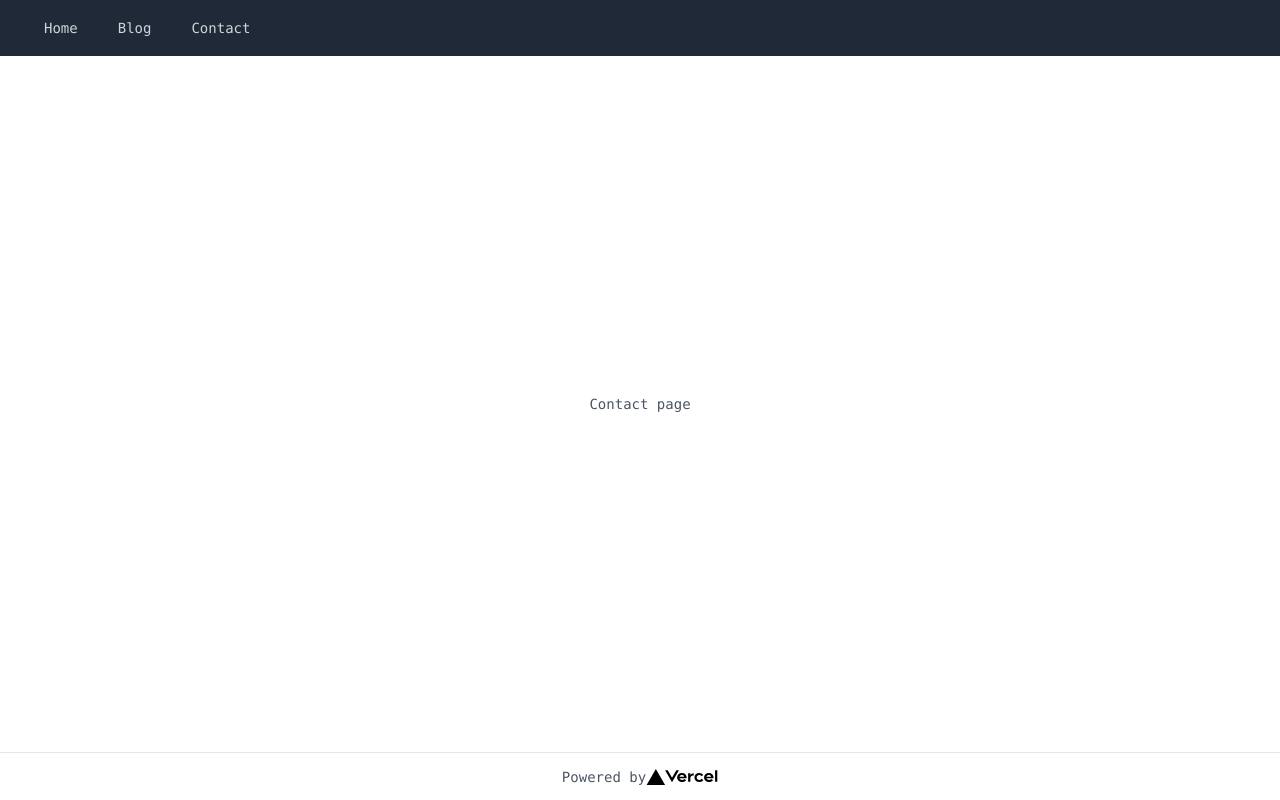
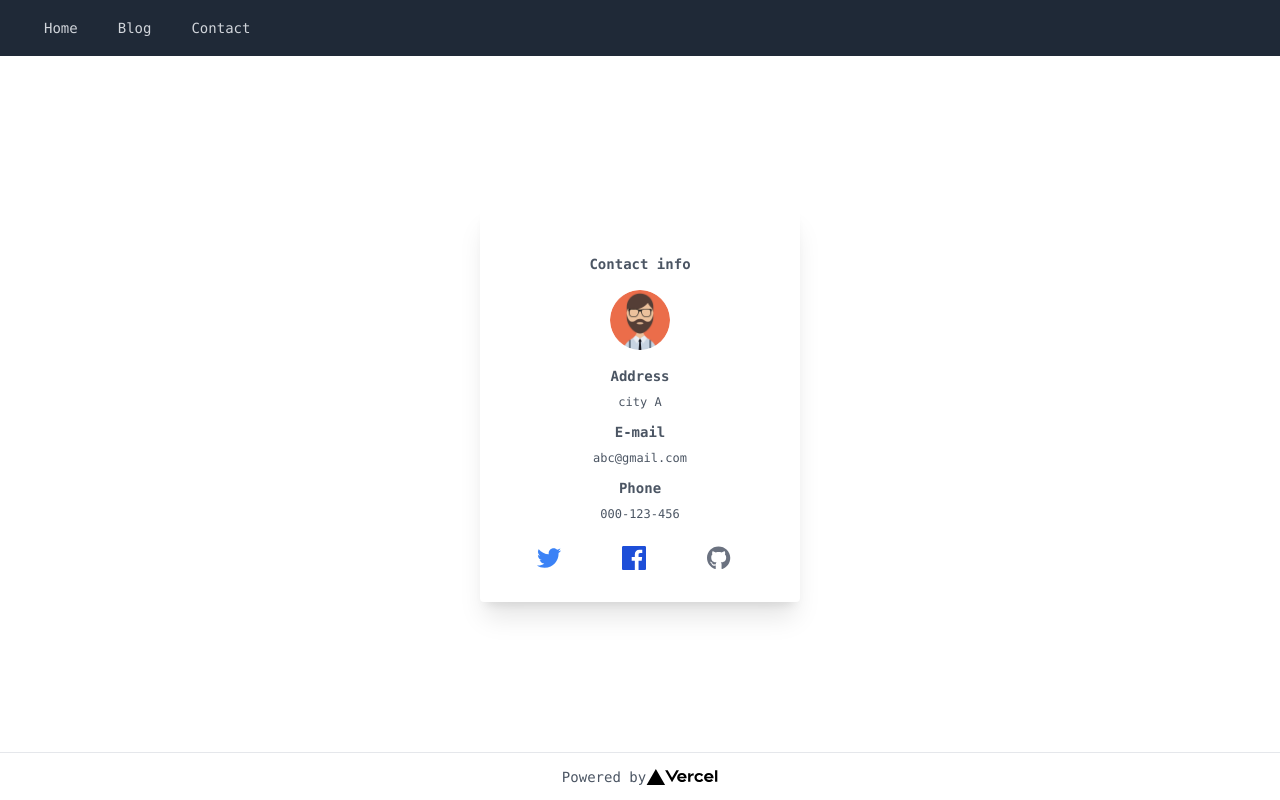
Before and after one commit to hfujiyos/nextjs-hp-demo, a Next.js app: page /contact-page in a window 1280 px wide. Built offline with nearby package versions, Linux system fonts and the light colour scheme.

Commit message:
Feature contact

```diff
--- a/pages/contact-page.js
+++ b/pages/contact-page.js
@@ -1,6 +1,82 @@
 import Layout from "../components/Layout";
-const Contact = () => {
-  return <Layout title="Contact">Contact page</Layout>;
-};
+import Image from "next/image"; //画像ﾃﾞｰﾀの自動圧縮最適化ﾗｲﾌﾞﾗﾘ
 
-export default Contact;
+export default function Contact() {
+  return (
+    <Layout title="Contact">
+      <div className="bg-white text-center shadow-xl p-8 w-80 rounded">
+        <div className="mt-4">
+          <p className="font-bold">Contact info</p>
+        </div>
+        <div className="flex justify-center mt-4">
+          <Image
+            className="rounded-full"
+            src="/avatar.jpg"
+            width={60}
+            height={60}
+            alt="Avatar"
+          />
+        </div>
+        <div className="mt-4">
+          <p className="font-bold">Address</p>
+          <p className="text-xs mt-2 text-gray-600">city A</p>
+          <p className="font-bold mt-3">E-mail</p>
+          <p className="text-xs mt-2 text-gray-600">abc@gmail.com</p>
+          <p className="font-bold mt-3">Phone</p>
+          <p className="text-xs mt-2 text-gray-600">000-123-456</p>
+        </div>
+        <div className="mt-6 flex justify-around">
+          <div>
+            <a
+              href="https://nerdcave.com/tailwind-cheat-sheet"
+              target="_blank"
+              rel="noopener noreferrer"
+            >
+              <svg
+                className="w-6 h-6 mr-3 text-blue-500"
+                stroke="currentColor"
+                fill="currentColor"
+                viewBox="0 0 512 512"
+                xmlns="http://www.w3.org/2000/svg"
+              >
+                <path d="M459.37 151.716c.325 4.548.325 9.097.325 13.645 0 138.72-105.583 298.558-298.558 298.558-59.452 0-114.68-17.219-161.137-47.106 8.447.974 16.568 1.299 25.34 1.299 49.055 0 94.213-16.568 130.274-44.832-46.132-.975-84.792-31.188-98.112-72.772 6.498.974 12.995 1.624 19.818 1.624 9.421 0 18.843-1.3 27.614-3.573-48.081-9.747-84.143-51.98-84.143-102.985v-1.299c13.969 7.797 30.214 12.67 47.431 13.319-28.264-18.843-46.781-51.005-46.781-87.391 0-19.492 5.197-37.36 14.294-52.954 51.655 63.675 129.3 105.258 216.365 109.807-1.624-7.797-2.599-15.918-2.599-24.04 0-57.828 46.782-104.934 104.934-104.934 30.213 0 57.502 12.67 76.67 33.137 23.715-4.548 46.456-13.32 66.599-25.34-7.798 24.366-24.366 44.833-46.132 57.827 21.117-2.273 41.584-8.122 60.426-16.243-14.292 20.791-32.161 39.308-52.628 54.253z"></path>
+              </svg>
+            </a>
+          </div>
+          <div>
+            <a
+              href="https://nerdcave.com/tailwind-cheat-sheet"
+              target="_blank"
+              rel="noopener noreferrer"
+            >
+              <svg
+                className="w-6 h-6 mr-3 text-blue-700"
+                fill="currentColor"
+                viewBox="0 0 24 24"
+                xmlns="http://www.w3.org/2000/svg"
+              >
+                <path d="M22.675 0h-21.35c-.732 0-1.325.593-1.325 1.325v21.351c0 .731.593 1.324 1.325 1.324h11.495v-9.294h-3.128v-3.622h3.128v-2.671c0-3.1 1.893-4.788 4.659-4.788 1.325 0 2.463.099 2.795.143v3.24l-1.918.001c-1.504 0-1.795.715-1.795 1.763v2.313h3.587l-.467 3.622h-3.12v9.293h6.116c.73 0 1.323-.593 1.323-1.325v-21.35c0-.732-.593-1.325-1.325-1.325z" />
+              </svg>
+            </a>
+          </div>
+          <div>
+            <a
+              href="https://nerdcave.com/tailwind-cheat-sheet"
+              target="_blank"
+              rel="noopener noreferrer"
+            >
+              <svg
+                className="w-6 h-6 mr-3 text-gray-500"
+                fill="currentColor"
+                viewBox="0 0 512 512"
+                xmlns="http://www.w3.org/2000/svg"
+              >
+                <path d="M165.9 397.4c0 2-2.3 3.6-5.2 3.6-3.3.3-5.6-1.3-5.6-3.6 0-2 2.3-3.6 5.2-3.6 3-.3 5.6 1.3 5.6 3.6zm-31.1-4.5c-.7 2 1.3 4.3 4.3 4.9 2.6 1 5.6 0 6.2-2s-1.3-4.3-4.3-5.2c-2.6-.7-5.5.3-6.2 2.3zm44.2-1.7c-2.9.7-4.9 2.6-4.6 4.9.3 2 2.9 3.3 5.9 2.6 2.9-.7 4.9-2.6 4.6-4.6-.3-1.9-3-3.2-5.9-2.9zM244.8 8C106.1 8 0 113.3 0 252c0 110.9 69.8 205.8 169.5 239.2 12.8 2.3 17.3-5.6 17.3-12.1 0-6.2-.3-40.4-.3-61.4 0 0-70 15-84.7-29.8 0 0-11.4-29.1-27.8-36.6 0 0-22.9-15.7 1.6-15.4 0 0 24.9 2 38.6 25.8 21.9 38.6 58.6 27.5 72.9 20.9 2.3-16 8.8-27.1 16-33.7-55.9-6.2-112.3-14.3-112.3-110.5 0-27.5 7.6-41.3 23.6-58.9-2.6-6.5-11.1-33.3 2.6-67.9 20.9-6.5 69 27 69 27 20-5.6 41.5-8.5 62.8-8.5s42.8 2.9 62.8 8.5c0 0 48.1-33.6 69-27 13.7 34.7 5.2 61.4 2.6 67.9 16 17.7 25.8 31.5 25.8 58.9 0 96.5-58.9 104.2-114.8 110.5 9.2 7.9 17 22.9 17 46.4 0 33.7-.3 75.4-.3 83.6 0 6.5 4.6 14.4 17.3 12.1C428.2 457.8 496 362.9 496 252 496 113.3 383.5 8 244.8 8zM97.2 352.9c-1.3 1-1 3.3.7 5.2 1.6 1.6 3.9 2.3 5.2 1 1.3-1 1-3.3-.7-5.2-1.6-1.6-3.9-2.3-5.2-1zm-10.8-8.1c-.7 1.3.3 2.9 2.3 3.9 1.6 1 3.6.7 4.3-.7.7-1.3-.3-2.9-2.3-3.9-2-.6-3.6-.3-4.3.7zm32.4 35.6c-1.6 1.3-1 4.3 1.3 6.2 2.3 2.3 5.2 2.6 6.5 1 1.3-1.3.7-4.3-1.3-6.2-2.2-2.3-5.2-2.6-6.5-1zm-11.4-14.7c-1.6 1-1.6 3.6 0 5.9 1.6 2.3 4.3 3.3 5.6 2.3 1.6-1.3 1.6-3.9 0-6.2-1.4-2.3-4-3.3-5.6-2z"></path>
+              </svg>
+            </a>
+          </div>
+        </div>
+      </div>
+    </Layout>
+  );
+}
```
Also changed, not shown: docdev/tailwind.md (+4 -0 lines), public/avatar.jpg (added).
